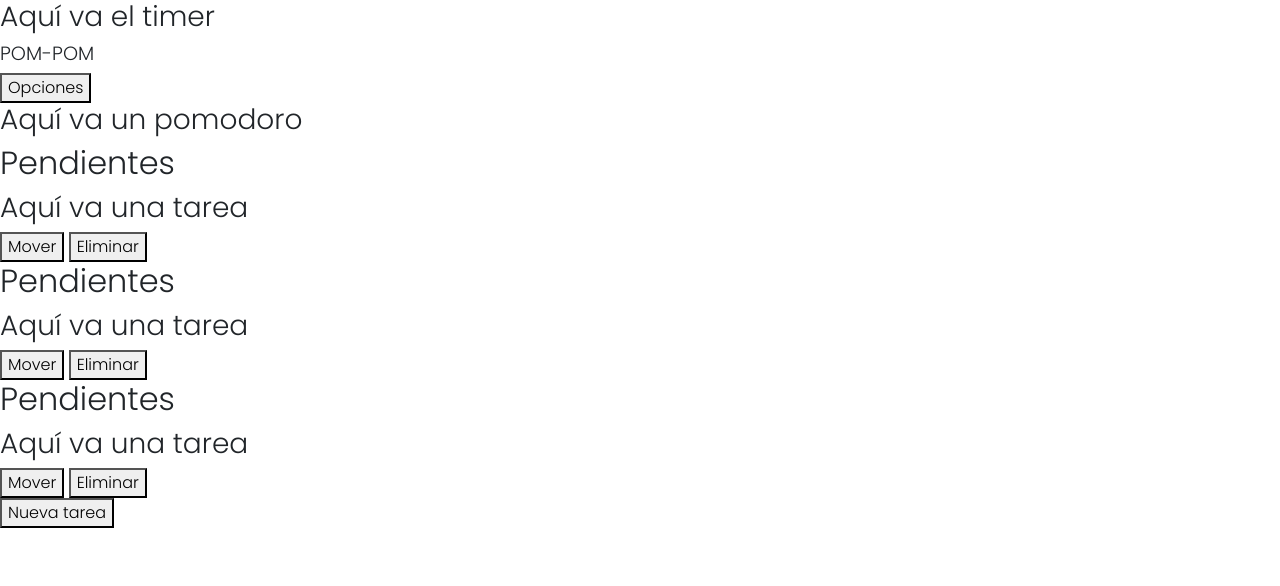
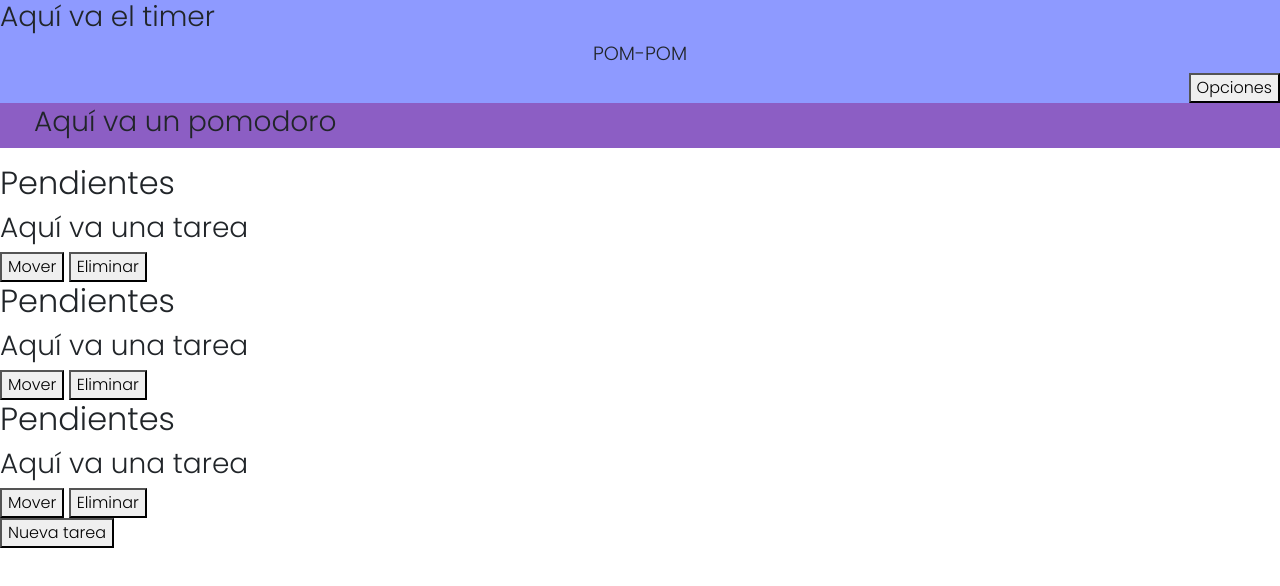
Before and after one commit to Salasian/Equipo-3-Agiles, a plain HTML site: page index.html in a window 1280 px wide. Drawn offline with nearby package versions, Linux system fonts and the light colour scheme.

Commit message:
Actualizacion mini

```diff
--- a/index.css
+++ b/index.css
@@ -7,3 +7,140 @@ body {
 body h1 {
     font-size:larger;
 }
+
+header {
+    list-style-type: none;
+    text-align: center;
+    margin: 0;
+    padding: 0;
+    overflow: hidden;
+    background-color: rgb(142, 154, 255);
+}
+
+.temporizador{
+    text-align: left;
+}
+
+.opciones{
+    text-align: right;
+}
+
+.pomodoros{
+    list-style-type: none;
+    text-align: left;
+    border: black 1px;
+    overflow: hidden;
+    background-color: rgb(140, 94, 196);
+}
+
+UL.pomodoros LI
+{
+PADDING-RIGHT: 2px;
+DISPLAY: inline;
+PADDING-LEFT: 2px;
+FLOAT: left;
+PADDING-BOTTOM: 2px;
+WIDTH: 30%;
+PADDING-TOP: 2px
+}
+
+
+/* .opciones,
+.opciones:hover,
+.opciones:active
+  color: white;
+  text-shadow: 0 -1px 0 rgba(0, 0, 0, 0.25);
+  background-color: #007da7;
+  text-align: right;
+} */
+
+
+/* body {
+    font-family: 'Courier New', monospace;
+} */
+/*
+h1 {
+    color: rgb(0, 0, 0);
+    text-align: center;
+}
+
+h3 {
+    color: rgb(0, 0, 0);
+    text-align: center;
+}
+
+header {
+    list-style-type: none;
+    margin: 0;
+    padding: 0;
+    overflow: hidden;
+    background-color: rgb(187, 132, 254);
+}
+
+lateral{
+    list-style-type: none;
+    margin: 0;
+    padding: 0;
+    overflow: hidden;
+    background-color: rgb(187, 132, 254);
+}
+
+html{
+height:100%;
+}
+main{
+width: 100%;
+height: auto;
+margin:0 auto;
+background: aliceblue;
+}
+.lateral{
+box-sizing: border-box;
+width: max(8%, 200px);
+display: inline-block;
+position: fixed; padding-top: 0px
+}
+.principal{
+margin-left: max(10%, 200px);
+padding: 0 20px;
+height: 100%;
+text-align: justify;
+background:white;
+}
+/*Hasta aquí ya tenemos un menu lateral fijo,
+ahora viene ponerlo bonito
+.lateral header{
+font-weight: bold;
+font-size: 1.5rem;
+text-align: center;
+border-bottom: 1px solid black;
+background: aqua
+}
+.lateral ul{
+list-style:none;
+padding-left:0;
+margin-top:0;
+}
+.lateral ul li{
+display:block;
+position: relative;
+padding: 10px 10px;
+margin-left:0;
+border-bottom:1px solid #060696
+}
+.lateral ul li a{
+color: black;
+text-decoration:none;
+}
+.lateral ul li a:after{
+content: ' ';
+position:absolute;
+width: 100%;
+height: 100%;
+top:0;
+left:0;
+}
+.lateral ul li:hover, .lateral ul li:hover a{
+background: blue;
+color: white;
+}
--- a/index.html
+++ b/index.html
@@ -8,7 +8,7 @@
   <link href="https://cdn.jsdelivr.net/npm/bootstrap@5.2.2/dist/css/bootstrap.min.css" rel="stylesheet"
     integrity="sha384-Zenh87qX5JnK2Jl0vWa8Ck2rdkQ2Bzep5IDxbcnCeuOxjzrPF/et3URy9Bv1WTRi" crossorigin="anonymous" />
   <link href="./index.css" rel = "stylesheet"/>
-  <title>Pom Pom</title>
+  <title>Pom Pom </title>
 </head>
 
 <body>
@@ -26,17 +26,20 @@
           </h1>
         </nav>
       </div>
-      <button id = "opciones"> Opciones </button>
+      <nav class ="opciones">
+      <button>Opciones</button>
+      </nav>
     </header>
 
     <!-- Fin de NavBar con título settings y tiempo -->
     <!-- Sidedbar de tableros -->
+
     <aside>
-      <div class="pomodoros">
-        <div class="pomodoro">
+      <ul class="pomodoros">
+        <li class="pomodoro">
           <h3> Aquí va un pomodoro </h3>
-        </div>
-      </div>
+        </li>
+      </ul>
     </aside>
     <!-- Fin de Sidedbar de tableros -->
     <!-- Tablero con secciones de estados -->
@@ -55,7 +58,7 @@
             </div>
           </div>
         </div>
-      </div>
+      </ul>
       <!--Fin de Cuadro de estado Pendientes -->
 
       <!-- Cuadro de estado En progreso -->
@@ -68,7 +71,7 @@
             <h3> Aquí va una tarea</h3>
             <div class = "botones">
               <button id ="mover"> Mover </button>
-              <button id = "eliminar"> Eliminar </button>
+              <button id = "eliminar"> Eliminar</button>
             </div>
           </div>
         </div>
```
